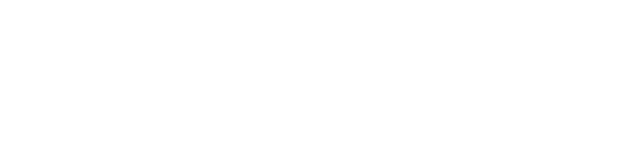
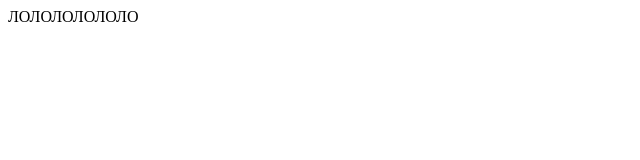
Before and after one commit to pudgeSlayer/test, a website: page index.html in a window 1280 px wide. Shown: the whole page, without its empty margins (0-640 px from the left). Drawn offline with Linux system fonts and the light colour scheme.

Commit message:
hackerMan

```diff
--- a/index.html
+++ b/index.html
@@ -7,6 +7,6 @@
     <title>Document</title>
 </head>
 <body>
-    <div></div>
+    <div>ЛОЛОЛОЛОЛОЛО</div>
 </body>
 </html>
```
